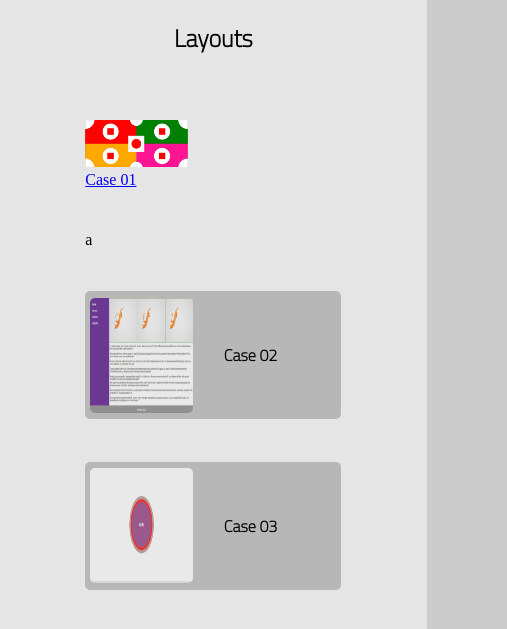
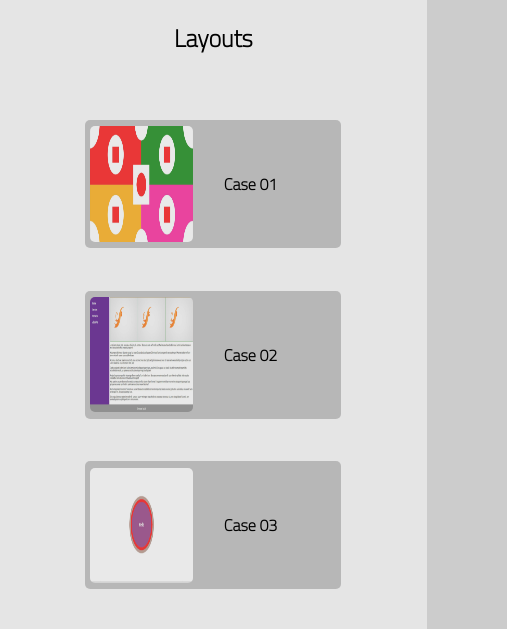
Before and after one commit to Menaka0000/MyProfile, a plain HTML site: page assignments.html in a window 1280 px wide. Shown: the top 629 px of the page, 0-507 px from the left. Drawn offline with Linux system fonts and the light colour scheme.

Commit message:
all the divs were changed with anchor tags

```diff
--- a/assets/styles/assignments.css
+++ b/assets/styles/assignments.css
@@ -59,6 +59,22 @@ main > section:nth-child(3) > section:nth-child(2) {
     bottom: 0;
 }
 
+.secondaryDiv{
+    border-radius: 5px;
+    position: relative;
+    height: calc(80% / 4);
+    width: 100%;
+    background-color: rgba(0, 0, 0, .2);
+    box-shadow: black;
+    cursor: pointer;
+}
+.anTag{  border-radius: 5px;
+    position: relative;
+    height: calc(80% / 4);
+    width: 100%;
+    background-color: rgba(0, 0, 0, .2);
+    box-shadow: black;
+    cursor: pointer;}
 main > section:nth-child(1) > section:nth-child(2) > div,
 main > section:nth-child(3) > section:nth-child(2) > div,
 main > section:nth-child(2) > section:nth-child(2) > div {
@@ -100,7 +116,15 @@ main > section:nth-child(1)> section:nth-child(2)div:nth-child(2){
     bottom: calc(80%/4*3);
 }
 */
-
+.anTag >img{
+    opacity: .7;
+    border-radius: 5px;
+    position: absolute;
+    margin: auto;
+    top: 0;
+    left: 5px;
+    bottom: 0;
+}
 main > section:nth-child(1) > section:nth-child(2) > div:nth-child(1) > img,
 main > section:nth-child(1) > section:nth-child(2) > div:nth-child(2) > img,
 main > section:nth-child(1) > section:nth-child(2) > div:nth-child(3) > img,
@@ -113,7 +137,19 @@ main > section:nth-child(1) > section:nth-child(2) > div:nth-child(4) > img {
     left: 5px;
     bottom: 0;
 }
-
+.anTag > p{
+    position: absolute;
+    margin: auto;
+    width: fit-content;
+    height: fit-content;
+    top: 0;
+    bottom: 0;
+    right: 25%;
+    font-family: 'Titillium Web', sans-serif;
+    color: rgba(0, 0, 0, 1);
+    font-weight: bold;
+    font-size: 1em;
+}
 main > section:nth-child(1) > section:nth-child(2) > div:nth-child(1) > p,
 main > section:nth-child(1) > section:nth-child(2) > div:nth-child(2) > p,
 main > section:nth-child(1) > section:nth-child(2) > div:nth-child(3) > p,
--- a/assignments.html
+++ b/assignments.html
@@ -19,24 +19,25 @@
   <section>
     <p>Layouts</p>
     <section>
-      <a href="myprojects/css/Layouts/case_01/case_01.html"><div>
+      <a class="anTag" href="myprojects/css/Layouts/case_01/case_01.html">
         <img src="assets/images/c1.png" alt="Girl in a jacket" width="40%" height="90%">
         <p>Case 01</p>
-      </div>
       </a>
-      a
-      <div>
+
+      <a class="anTag" href="myprojects/css/Layouts/case_02/assignment_02.html">
         <img src="assets/images/c2.png" alt="Girl in a jacket" width="40%" height="90%">
-          <p>Case 02</p>
-      </div>
-      <div>
+        <p>Case 02</p>
+      </a>
+
+      <a class="anTag" href="myprojects/css/Layouts/case_03/case_03.html">
         <img src="assets/images/c3.png" alt="Girl in a jacket" width="40%" height="90%">
         <p>Case 03</p>
-      </div>
-      <div>
+      </a>
+
+      <a class="anTag" href="myprojects/css/Layouts/case_04/case_04.html">
         <img src="assets/images/c4.png" alt="Girl in a jacket" width="40%" height="90%">
         <p>Case 04</p>
-      </div>
+      </a>
     </section>
   </section>
 <!--  transitions assignments-->
```
